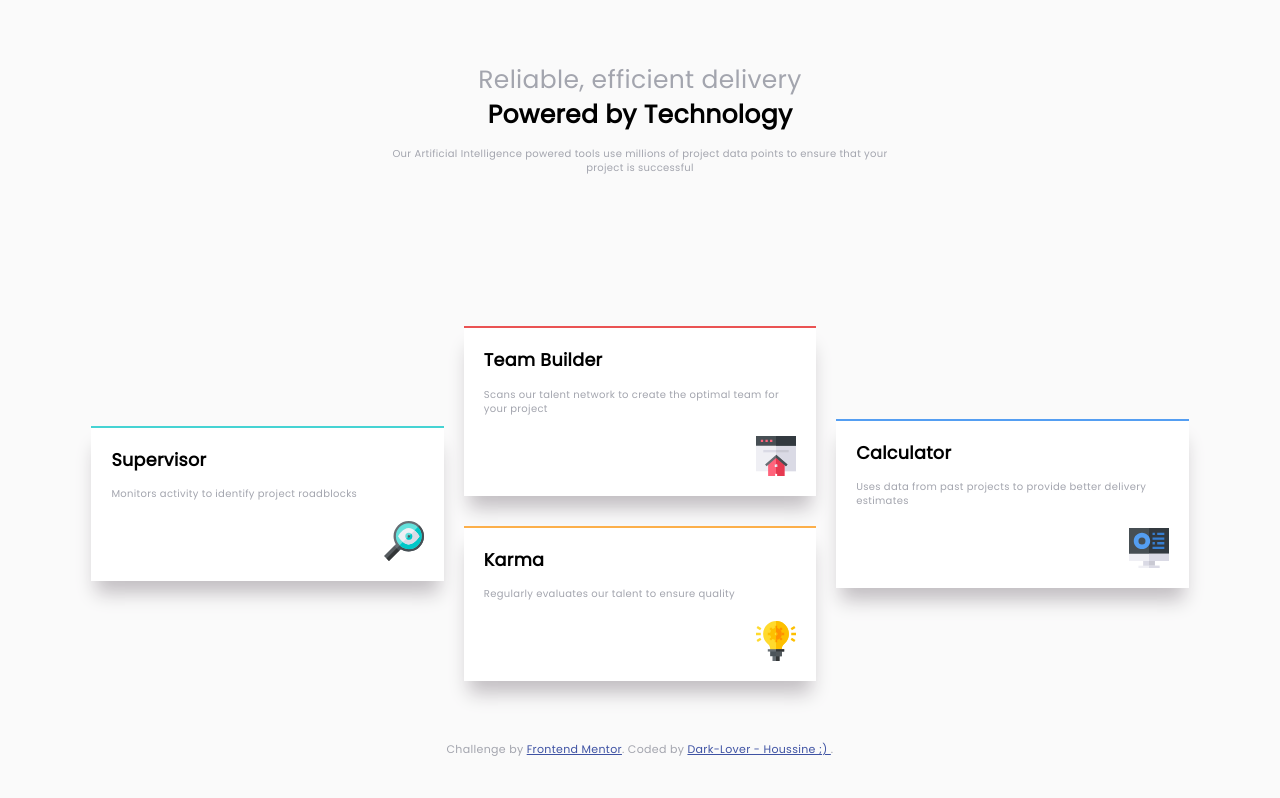
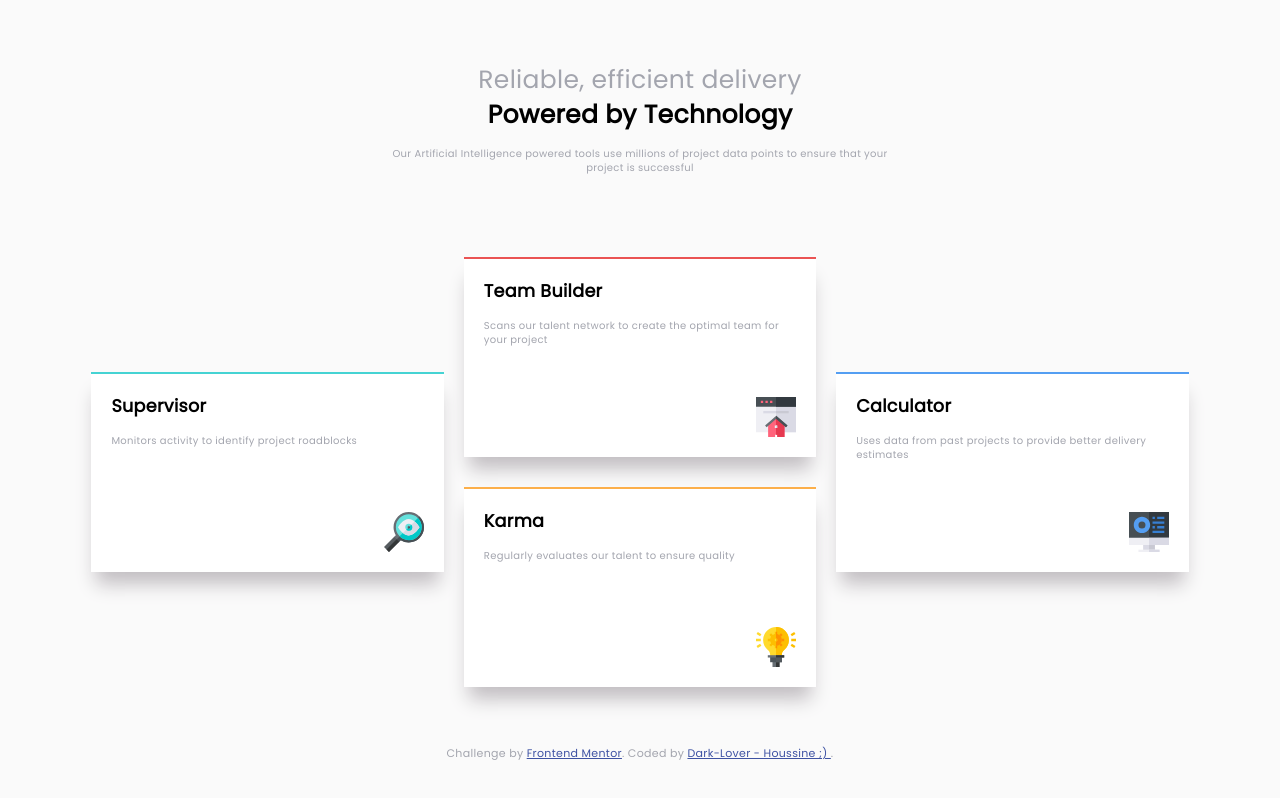
Before and after one commit to Dark-Lover/Four-card-feature-section, a plain HTML site: page index.html in a window 1280 px wide. Drawn offline with Linux system fonts and the light colour scheme.

Commit message:
Modify Css

```diff
--- a/css/style.css
+++ b/css/style.css
@@ -40,7 +40,7 @@ p {
 
 .heading {
   text-align: center;
-  margin: 5% 30%;
+  margin: 5% 30% 0%;
 }
 
 .heading :first-child{
@@ -71,12 +71,16 @@ p {
   padding: 20px 20px;
   background-color: #fff;
   box-shadow: 0px 17px 18px -5px rgba(194,190,194,1);
+  min-height: 200px;
+  display: flex;
+  flex-direction: column;
 }
 
 .box img{
     height: 40px;
     width: 40px;
-    float: right;
+    margin-top: auto;
+    align-self: flex-end;
 }
 .boxes p {
   margin-bottom: 20px ;
```
